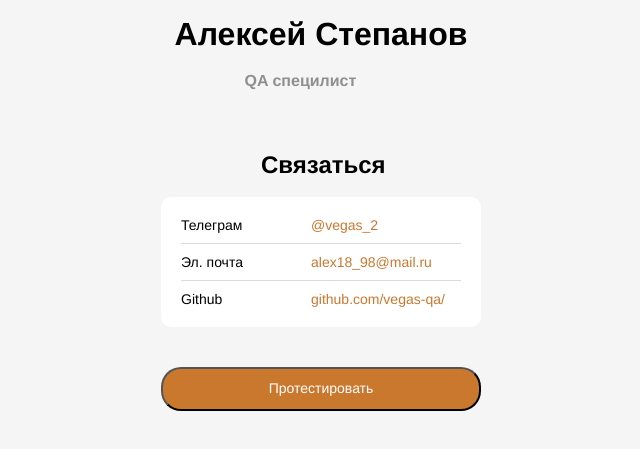
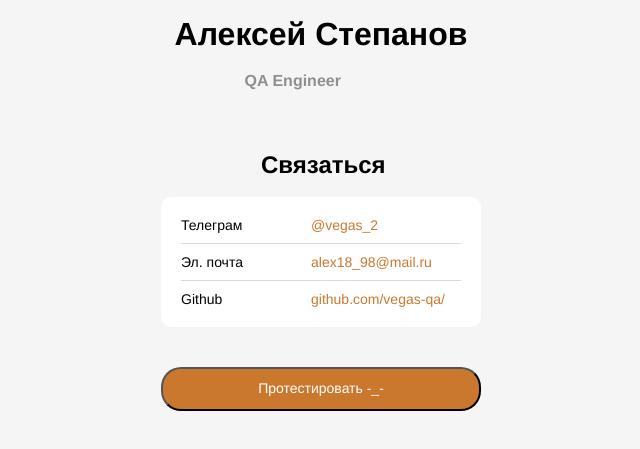
Before and after one commit to vegas-qa/cv, a plain HTML site: page index.html in a window 1280 px wide. Shown: the part 269-718 px from the top of the page, 319-959 px from the left. Drawn offline with Linux system fonts and the light colour scheme.

Commit message:
тестовый коммит

```diff
--- a/index.html
+++ b/index.html
@@ -12,7 +12,7 @@
     <header class="header">
       <img src="./avatar.png" alt="avatar" class="header__avatar" />
       <h1 class="header__title">Алексей Степанов</h1>
-      <h3 class="header__subtitle">QA специлист</h3>
+      <h3 class="header__subtitle">QA Engineer</h3>
     </header>
     <main>
       <section class="links">
@@ -36,7 +36,7 @@
       </section>
       </main>
     <footer>
-      <button type = "button" class="button-link" href=""> Протестировать </button>
+      <button type = "button" class="button-link" href=""> Протестировать -_- </button>
     </footer>
     <script type="text/javascript" src="js.js"></script>
   </body>
```
